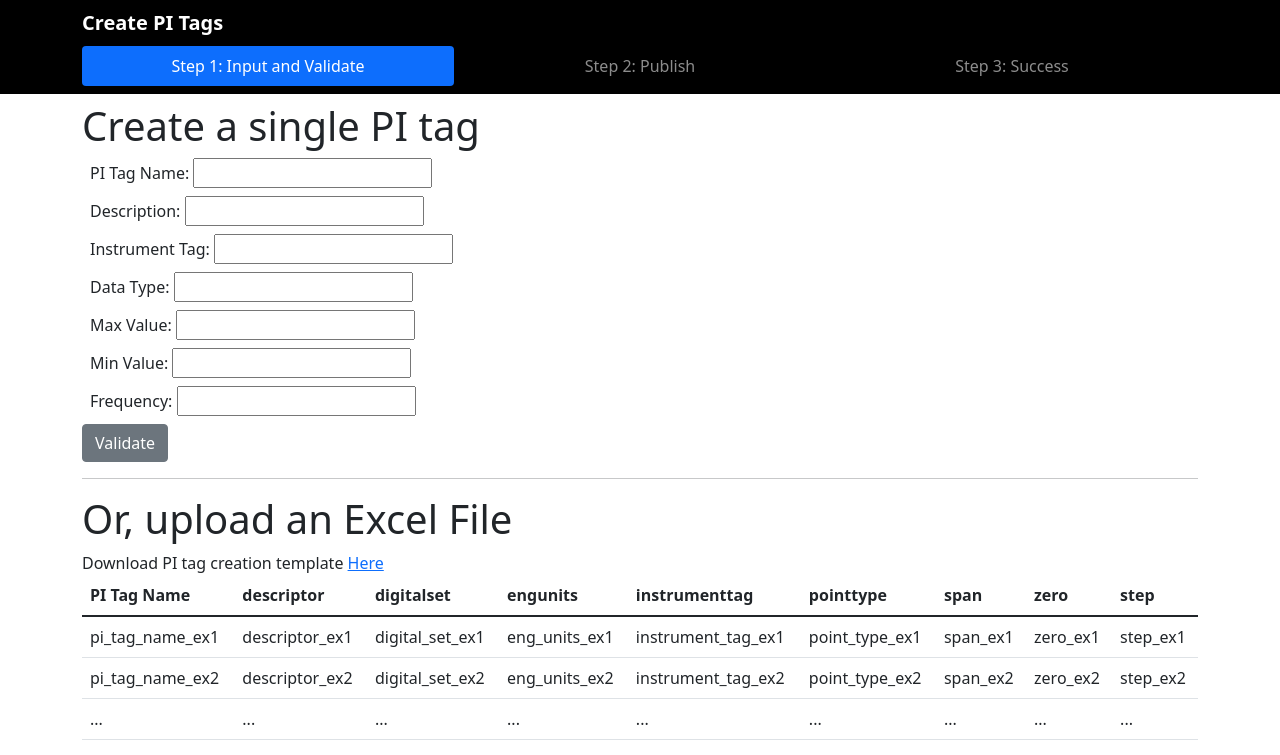
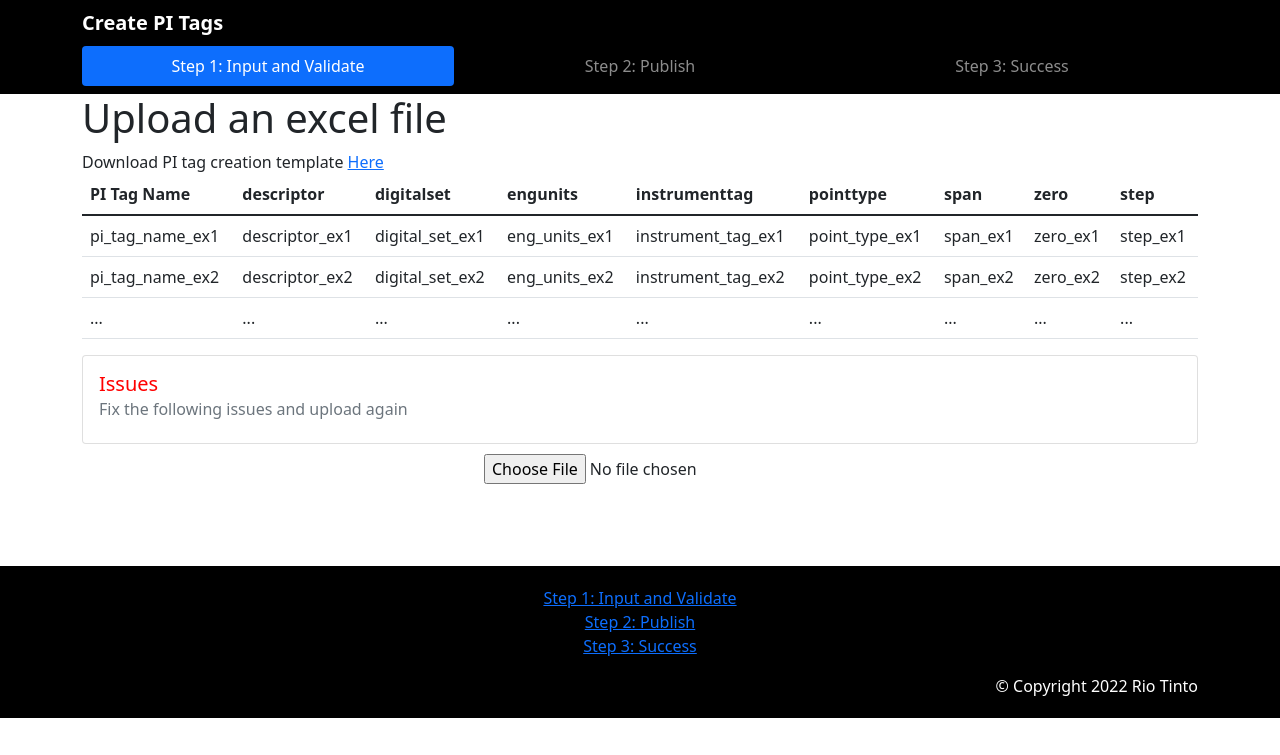
Before and after one commit to xingl213/pi_tag_creation, a React (Create React App) app: page /#/step1 in a window 1280 px wide. Shown: the top 755 px of the page. Built offline with nearby package versions, Linux system fonts and the light colour scheme.

Commit message:
deleted option to create a single pi tag using input boxes; moved fileUpload component into step 1 component

```diff
--- a/src/components/FileUpload.js
+++ /dev/null
@@ -1,178 +0,0 @@
-import { useState } from "react";
-import { Table, Card, CardBody, CardTitle, CardSubtitle, CardText } from 'reactstrap';
-import Papa from "papaparse";
-import csv_template from '../assets/csv_pi_tag_template.csv';
-
-function FileUpload() {
-  // State to store parsed data
-  const [parsedData, setParsedData] = useState([]);
-
-  //State to store table Column name
-  const [tableRows, setTableRows] = useState([]);
-
-  //State to store the values
-  const [values, setValues] = useState([]);
-
-  const changeHandler = (event) => {
-    // Passing file data (event.target.files[0]) to parse using Papa.parse
-    Papa.parse(event.target.files[0], {
-      header: true,
-      skipEmptyLines: true,
-      complete: function (results) {
-        const rowsArray = [];
-        const valuesArray = [];
-
-        // Iterating data to get column name and their values
-        results.data.map((d) => {
-          rowsArray.push(Object.keys(d));
-          valuesArray.push(Object.values(d));
-        });
-
-        // Parsed Data Response in array format
-        setParsedData(results.data);
-
-        // Filtered Column Names
-        setTableRows(rowsArray[0]);
-
-        // Filtered Values
-        setValues(valuesArray);
-      },
-    });
-  };
-
-  var issueMsg = "";
-  for (var i = 0; i < values.length; i++) {
-    // check if any tag name contains space character
-    if (values[i][0].includes(' ')) {
-      issueMsg = issueMsg + "Tag name on row " + (i+2).toString() + " contains illegal character: space.\n";
-    }
-    // check if any tag name is empty
-    if (values[i][0] === '') {
-      issueMsg = issueMsg + "Tag name on row " + (i+2).toString() + " is empty string.\n";
-    }
-    // check if any instrument tag is empty
-    if (values[i][4] === '') {
-      issueMsg = issueMsg + "Instrument tag on row " + (i+2).toString() + " is empty string.\n";
-    }
-  }
-
-  return (
-    <div>
-      Download PI tag creation template <a href={csv_template} download>Here</a>
-
-      <Table
-      >
-        <thead>
-          <tr>
-            <th>
-              PI Tag Name
-            </th>
-            <th>
-              descriptor
-            </th>
-            <th>
-              digitalset
-            </th>
-            <th>
-              engunits
-            </th>
-            <th>
-              instrumenttag
-            </th>
-            <th>
-              pointtype
-            </th>
-            <th>
-              span
-            </th>
-            <th>
-              zero
-            </th>
-            <th>
-              step
-            </th>
-          </tr>
-        </thead>
-        <tbody>
-          <tr>
-            <td>pi_tag_name_ex1</td>
-            <td>descriptor_ex1</td>
-            <td>digital_set_ex1</td>
-            <td>eng_units_ex1</td>
-            <td>instrument_tag_ex1</td>
-            <td>point_type_ex1</td>
-            <td>span_ex1</td>
-            <td>zero_ex1</td>
-            <td>step_ex1</td>
-          </tr>
-          <tr>
-            <td>pi_tag_name_ex2</td>
-            <td>descriptor_ex2</td>
-            <td>digital_set_ex2</td>
-            <td>eng_units_ex2</td>
-            <td>instrument_tag_ex2</td>
-            <td>point_type_ex2</td>
-            <td>span_ex2</td>
-            <td>zero_ex2</td>
-            <td>step_ex2</td>
-          </tr>
-          <tr>
-            <td>...</td>
-            <td>...</td>
-            <td>...</td>
-            <td>...</td>
-            <td>...</td>
-            <td>...</td>
-            <td>...</td>
-            <td>...</td>
-            <td>...</td>
-          </tr>
-        </tbody>
-      </Table>
-
-      <Card>
-        <CardBody>
-          <CardTitle tag="h5" style={{ color: "red" }}>Issues</CardTitle>
-          <CardSubtitle className="mb-2 text-muted" tag="h6">Fix the following issues and upload again</CardSubtitle>
-          <CardText>
-            <span style={{ color: "red" }}>{issueMsg}</span>
-          </CardText>
-        </CardBody>
-      </Card>
-
-      {/* File Uploader */}
-      <input
-        type="file"
-        name="file"
-        onChange={changeHandler}
-        accept=".csv"
-        style={{ display: "block", margin: "10px auto" }}
-      />
-      <br />
-      <br />
-      {/* Table */}
-      <table>
-        <thead>
-          <tr>
-            {tableRows.map((rows, index) => {
-              return <th key={index}>{rows}</th>;
-            })}
-          </tr>
-        </thead>
-        <tbody>
-          {values.map((value, index) => {
-            return (
-              <tr key={index}>
-                {value.map((val, i) => {
-                  return <td key={i}>{val}</td>;
-                })}
-              </tr>
-            );
-          })}
-        </tbody>
-      </table>
-    </div>
-  );
-}
-
-export default FileUpload;
--- a/src/components/Main.js
+++ b/src/components/Main.js
@@ -10,17 +10,7 @@ class Main extends Component {
 	constructor(props) {
 		super(props);
 
-		// TODO: change this to store a list of pi tags instead of just one
 		this.state = {
-			piTagInfo: {
-				piTagName: "",
-				description: '',
-				instrTag: '',
-				dataType: '',
-				maxVal: '',
-				minVal: '',
-				freq: ''
-			}
 		};
 	}
 
@@ -35,7 +25,7 @@ class Main extends Component {
 			<div>
 				<Header />
 				<Switch>
-					<Route path='/step1' component={() => <Step1 piTagInfo={this.state.piTagInfo} parentCallback={this.callbackFunction} />} />
+					<Route path='/step1' component={() => <Step1 parentCallback={this.callbackFunction} />} />
 					<Route exact path='/step2' component={Step2} />
 					<Route exact path='/step3' component={Step3} />
 					<Redirect to="/step1" />
--- a/src/components/Step1.js
+++ b/src/components/Step1.js
@@ -1,211 +1,180 @@
-import React, { Component } from 'react';
-import { Button } from 'reactstrap';
-import FileUpload from './FileUpload';
+import React, { useState } from 'react';
+import { Button, Table, Card, CardBody, CardTitle, CardSubtitle, CardText } from 'reactstrap';
+import Papa from "papaparse";
+import csv_template from '../assets/csv_pi_tag_template.csv';
 
-class Step1 extends Component {
+function Step1(props) {
 
-	constructor(props) {
-		super(props);
+  // State to store parsed data
+  const [parsedData, setParsedData] = useState([]);
 
-		const piTagInfoParent = props.piTagInfo;
+  //State to store table Column name
+  const [tableRows, setTableRows] = useState([]);
 
-		this.state = {
-			piTagInfo: {
-				piTagName: piTagInfoParent.piTagName,
-				description: piTagInfoParent.description,
-				instrTag: piTagInfoParent.instrTag,
-				dataType: piTagInfoParent.dataType,
-				maxVal: piTagInfoParent.maxVal,
-				minVal: piTagInfoParent.minVal,
-				freq: piTagInfoParent.freq
-			}
-		};
+  //State to store the values
+  const [values, setValues] = useState([]);
 
-		this.validate = this.validate.bind(this);
-	}
+  const changeHandler = (event) => {
+    // Passing file data (event.target.files[0]) to parse using Papa.parse
+    Papa.parse(event.target.files[0], {
+      header: true,
+      skipEmptyLines: true,
+      complete: function (results) {
+        const rowsArray = [];
+        const valuesArray = [];
 
-	// send modified state data to MainCompoenent
-	sendData(props) {
-		props.parentCallback(this.state.piTagInfo);
-	}
+        // Iterating data to get column name and their values
+        results.data.map((d) => {
+          rowsArray.push(Object.keys(d));
+          valuesArray.push(Object.values(d));
+        });
 
-	// these update functions are used to update main component and step 1 component's states, called when input changes onChange
-	updatePiTagName(evt) {
-		const val = evt.target.value;
-		this.setState({
-			piTagInfo: {
-				piTagName: val,
-				description: this.state.piTagInfo.description,
-				instrTag: this.state.piTagInfo.instrTag,
-				dataType: this.state.piTagInfo.dataType,
-				maxVal: this.state.piTagInfo.maxVal,
-				minVal: this.state.piTagInfo.minVal,
-				freq: this.state.piTagInfo.freq
-			}
-		});
-		// pass state change to MainComponent
-		this.sendData();
-	}
+        // Parsed Data Response in array format
+        setParsedData(results.data);
 
-	updateDescription(evt) {
-		const val = evt.target.value;
-		this.setState({
-			piTagInfo: {
-				piTagName: this.state.piTagInfo.piTagName,
-				description: val,
-				instrTag: this.state.piTagInfo.instrTag,
-				dataType: this.state.piTagInfo.dataType,
-				maxVal: this.state.piTagInfo.maxVal,
-				minVal: this.state.piTagInfo.minVal,
-				freq: this.state.piTagInfo.freq
-			}
-		});
-		// pass state change to MainComponent
-		this.sendData();
-	}
+        // Filtered Column Names
+        setTableRows(rowsArray[0]);
 
-	updateInstrTag(evt) {
-		const val = evt.target.value;
-		this.setState({
-			piTagInfo: {
-				piTagName: this.state.piTagInfo.piTagName,
-				description: this.state.piTagInfo.description,
-				instrTag: val,
-				dataType: this.state.piTagInfo.dataType,
-				maxVal: this.state.piTagInfo.maxVal,
-				minVal: this.state.piTagInfo.minVal,
-				freq: this.state.piTagInfo.freq
-			}
-		});
-		// pass state change to MainComponent
-		this.sendData();
-	}
+        // Filtered Values
+        setValues(valuesArray);
+      },
+    });
+  };
 
-	updateDataType(evt) {
-		const val = evt.target.value;
-		this.setState({
-			piTagInfo: {
-				piTagName: this.state.piTagInfo.piTagName,
-				description: this.state.piTagInfo.description,
-				instrTag: this.state.piTagInfo.instrTag,
-				dataType: val,
-				maxVal: this.state.piTagInfo.maxVal,
-				minVal: this.state.piTagInfo.minVal,
-				freq: this.state.piTagInfo.freq
-			}
-		});
-		// pass state change to MainComponent
-		this.sendData();
-	}
+  var issueMsg = "";
+  for (var i = 0; i < values.length; i++) {
+    // check if any tag name contains space character
+    if (values[i][0].includes(' ')) {
+      issueMsg = issueMsg + "Tag name on row " + (i+2).toString() + " contains illegal character: space.\n";
+    }
+    // check if any tag name is empty
+    if (values[i][0] === '') {
+      issueMsg = issueMsg + "Tag name on row " + (i+2).toString() + " is empty string.\n";
+    }
+    // check if any instrument tag is empty
+    if (values[i][4] === '') {
+      issueMsg = issueMsg + "Instrument tag on row " + (i+2).toString() + " is empty string.\n";
+    }
+  }
 
-	updateMaxVal(evt) {
-		const val = evt.target.value;
-		this.setState({
-			piTagInfo: {
-				piTagName: this.state.piTagInfo.piTagName,
-				description: this.state.piTagInfo.description,
-				instrTag: this.state.piTagInfo.instrTag,
-				dataType: this.state.piTagInfo.dataType,
-				maxVal: val,
-				minVal: this.state.piTagInfo.minVal,
-				freq: this.state.piTagInfo.freq
-			}
-		});
-		// pass state change to MainComponent
-		this.sendData();
-	}
+  return (
+    <div className="container">
+    	<h1>Upload an excel file</h1>
+      Download PI tag creation template <a href={csv_template} download>Here</a>
 
-	updateMinVal(evt) {
-		const val = evt.target.value;
-		this.setState({
-			piTagInfo: {
-				piTagName: this.state.piTagInfo.piTagName,
-				description: this.state.piTagInfo.description,
-				instrTag: this.state.piTagInfo.instrTag,
-				dataType: this.state.piTagInfo.dataType,
-				maxVal: this.state.piTagInfo.maxVal,
-				minVal: val,
-				freq: this.state.piTagInfo.freq
-			}
-		});
-		// pass state change to MainComponent
-		this.sendData();
-	}
+      <Table
+      >
+        <thead>
+          <tr>
+            <th>
+              PI Tag Name
+            </th>
+            <th>
+              descriptor
+            </th>
+            <th>
+              digitalset
+            </th>
+            <th>
+              engunits
+            </th>
+            <th>
+              instrumenttag
+            </th>
+            <th>
+              pointtype
+            </th>
+            <th>
+              span
+            </th>
+            <th>
+              zero
+            </th>
+            <th>
+              step
+            </th>
+          </tr>
+        </thead>
+        <tbody>
+          <tr>
+            <td>pi_tag_name_ex1</td>
+            <td>descriptor_ex1</td>
+            <td>digital_set_ex1</td>
+            <td>eng_units_ex1</td>
+            <td>instrument_tag_ex1</td>
+            <td>point_type_ex1</td>
+            <td>span_ex1</td>
+            <td>zero_ex1</td>
+            <td>step_ex1</td>
+          </tr>
+          <tr>
+            <td>pi_tag_name_ex2</td>
+            <td>descriptor_ex2</td>
+            <td>digital_set_ex2</td>
+            <td>eng_units_ex2</td>
+            <td>instrument_tag_ex2</td>
+            <td>point_type_ex2</td>
+            <td>span_ex2</td>
+            <td>zero_ex2</td>
+            <td>step_ex2</td>
+          </tr>
+          <tr>
+            <td>...</td>
+            <td>...</td>
+            <td>...</td>
+            <td>...</td>
+            <td>...</td>
+            <td>...</td>
+            <td>...</td>
+            <td>...</td>
+            <td>...</td>
+          </tr>
+        </tbody>
+      </Table>
 
-	updateFreq(evt) {
-		const val = evt.target.value;
-		this.setState({
-			piTagInfo: {
-				piTagName: this.state.piTagInfo.piTagName,
-				description: this.state.piTagInfo.description,
-				instrTag: this.state.piTagInfo.instrTag,
-				dataType: this.state.piTagInfo.dataType,
-				maxVal: this.state.piTagInfo.maxVal,
-				minVal: this.state.piTagInfo.minVal,
-				freq: val
-			}
-		});
-		// pass state change to MainComponent
-		this.sendData();
-	}
+      <Card>
+        <CardBody>
+          <CardTitle tag="h5" style={{ color: "red" }}>Issues</CardTitle>
+          <CardSubtitle className="mb-2 text-muted" tag="h6">Fix the following issues and upload again</CardSubtitle>
+          <CardText>
+            <span style={{ color: "red" }}>{issueMsg}</span>
+          </CardText>
+        </CardBody>
+      </Card>
 
-	validate() {
-		// TODO: empty string validation
-		// TODO: business rules validation
-	}
-
-	render() {
-		// debugging purpose for now
-		const field  = this.state.piTagInfo.piTagName + ' ' + this.state.piTagInfo.description + ' ' + this.state.piTagInfo.instrTag + ' ' + this.state.piTagInfo.dataType + ' ' + this.state.piTagInfo.maxVal + ' ' + this.state.piTagInfo.minVal + ' ' + this.state.piTagInfo.freq;
-
-		return(
-			<div className="container mt-2">
-				<h1>Create a single PI tag</h1>
-				<div className="m-2">
-					<span>PI Tag Name: </span>
-					<input value={this.state.piTagInfo.piTagName} onChange={evt => this.updatePiTagName(evt)}/>
-				</div>
-				<div className="m-2">
-					<span>Description: </span>
-					<input value={this.state.piTagInfo.description} onChange={evt => this.updateDescription(evt)}/>
-				</div>
-				<div className="m-2">
-					<span>Instrument Tag: </span>
-					<input value={this.state.piTagInfo.instrTag} onChange={evt => this.updateInstrTag(evt)}/>
-				</div>
-				<div className="m-2">
-					<span>Data Type: </span>
-					<input value={this.state.piTagInfo.dataType} onChange={evt => this.updateDataType(evt)}/>
-				</div>
-				<div className="m-2">
-					<span>Max Value: </span>
-					<input value={this.state.piTagInfo.maxVal} onChange={evt => this.updateMaxVal(evt)}/>
-				</div>
-				<div className="m-2">
-					<span>Min Value: </span>
-					<input value={this.state.piTagInfo.minVal} onChange={evt => this.updateMinVal(evt)}/>
-				</div>
-				<div className="m-2">
-					<span>Frequency: </span>
-					<input value={this.state.piTagInfo.freq} onChange={evt => this.updateFreq(evt)}/>
-				</div>
-				<div>
-					<Button onClick={this.validate}>Validate</Button>
-				</div>
-
-				<div>
-					{field}
-				</div>
-
-				<hr/>
-
-				<h1>Or, upload an Excel File</h1>
-				<div>
-					<FileUpload />
-				</div>
-			</div>
-		);
-	}
+      {/* File Uploader */}
+      <input
+        type="file"
+        name="file"
+        onChange={changeHandler}
+        accept=".csv"
+        style={{ display: "block", margin: "10px auto" }}
+      />
+      <br />
+      <br />
+      {/* Table */}
+      <table>
+        <thead>
+          <tr>
+            {tableRows.map((rows, index) => {
+              return <th key={index}>{rows}</th>;
+            })}
+          </tr>
+        </thead>
+        <tbody>
+          {values.map((value, index) => {
+            return (
+              <tr key={index}>
+                {value.map((val, i) => {
+                  return <td key={i}>{val}</td>;
+                })}
+              </tr>
+            );
+          })}
+        </tbody>
+      </table>
+    </div>
+  );
 }
 
 export default Step1;
```
